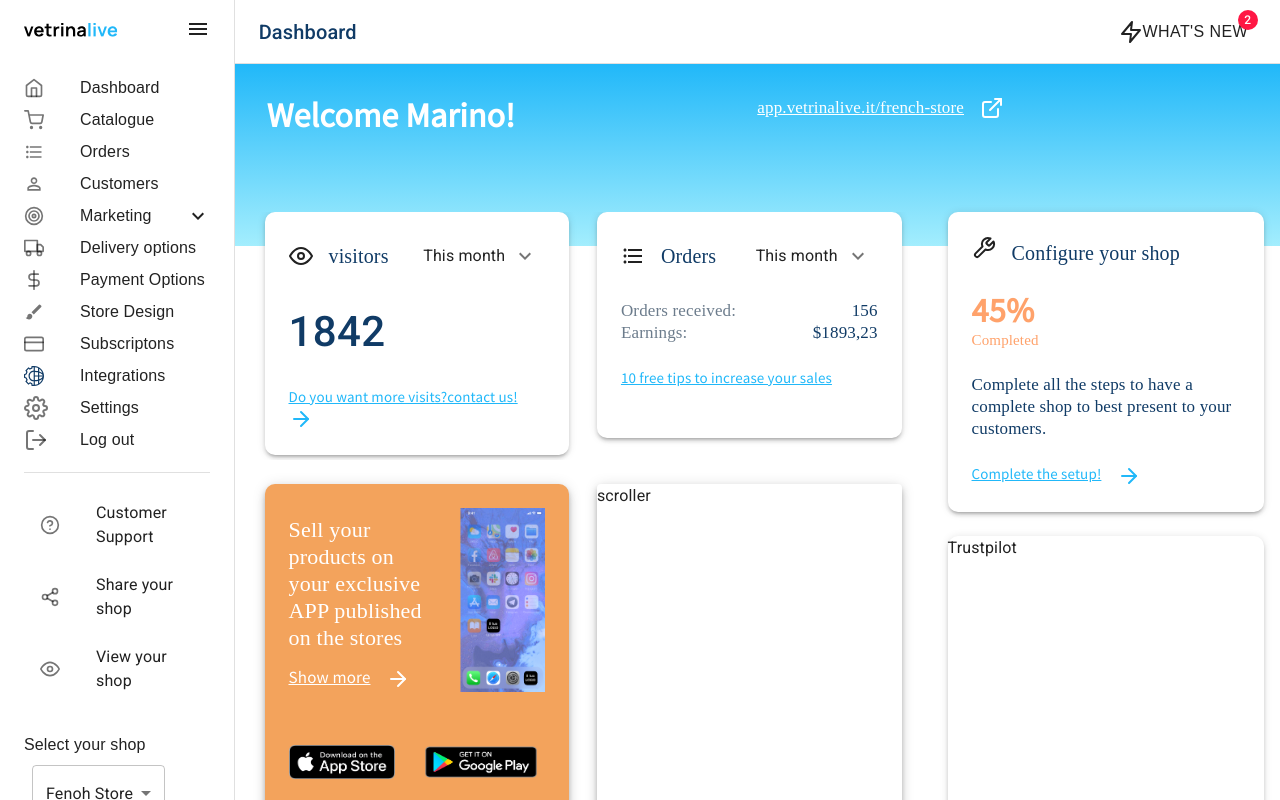
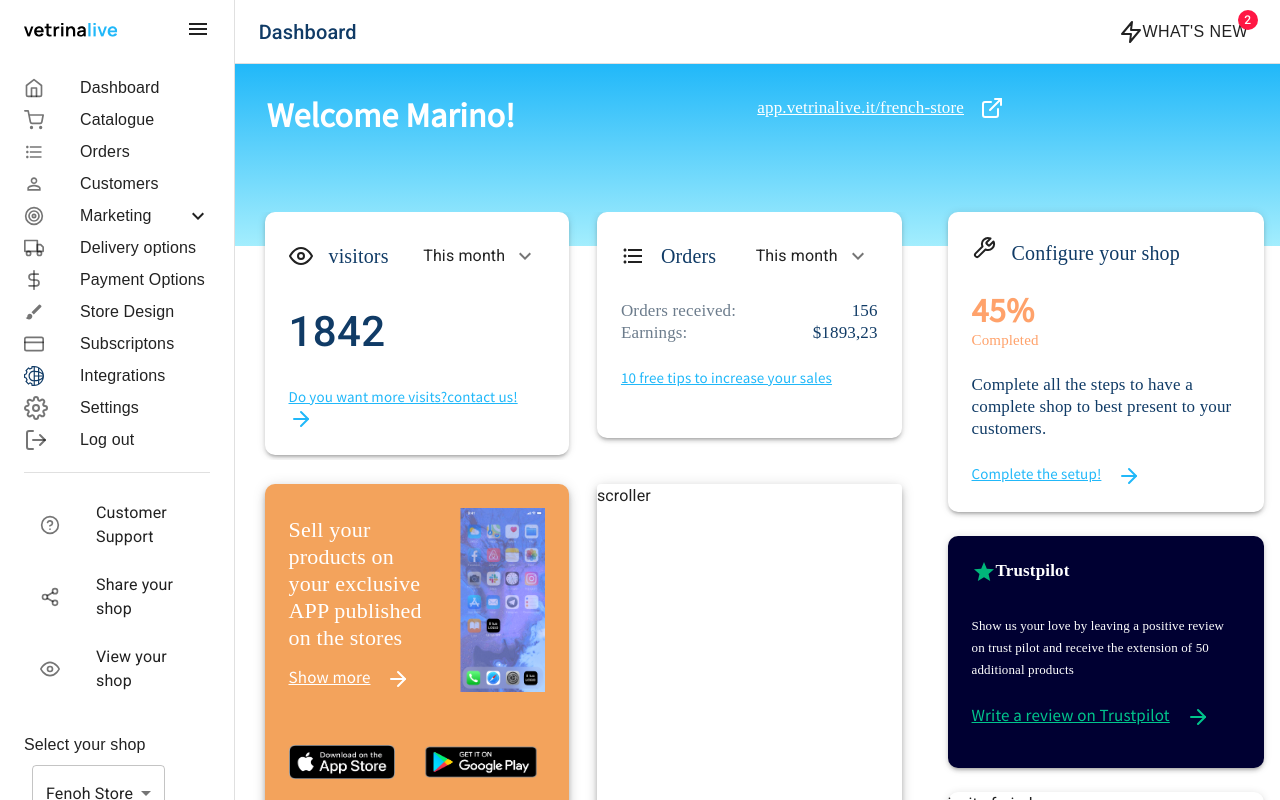
Before and after one commit to Ramy-Ab/LD-Mid-Assessment, a Next.js app: page / in a window 1280 px wide. Shown: the top 800 px of the page. Built offline with nearby package versions, Linux system fonts and the light colour scheme; a web font is replaced by a local one.

Commit message:
LD-16 adding trustpilot card

```diff
--- a/components/dashboard/RightFrame/InviteFreinds.jsx
+++ b/components/dashboard/RightFrame/InviteFreinds.jsx
@@ -14,7 +14,7 @@ export default function InviteFreinds() {
 
 const useStyles = makeStyles((theme) => ({
   paper: {
-    height: "226px",
+    height: "250px",
     borderRadius: "10px",
     marginBottom: "24px",
   },
--- a/components/dashboard/RightFrame/Trustpilot.jsx
+++ b/components/dashboard/RightFrame/Trustpilot.jsx
@@ -1,12 +1,37 @@
-import { Paper } from "@mui/material";
+import { StarOutlined } from "@mui/icons-material";
+import { Grid, Paper, Stack, Typography } from "@mui/material";
 import { makeStyles } from "@mui/styles";
+import { ArrowRight, Star } from "react-feather";
 
 export default function Trustpilot() {
   const classes = useStyles();
   return (
     <>
       <Paper className={classes.paper} elevation={3}>
-        Trustpilot
+        <Stack spacing={3}>
+          <Grid container>
+            <Grid item>
+              <StarOutlined className={classes.star} />
+            </Grid>
+            <Grid item>
+              <Typography className={classes.cardTitle}>Trustpilot</Typography>
+            </Grid>
+          </Grid>
+          <Typography className={classes.textBody}>
+            Show us your love by leaving a positive review on trust pilot and
+            receive the extension of 50 additional products
+          </Typography>
+          <Grid container>
+            <Typography
+              sx={{ textDecoration: "underline" }}
+              mr={2}
+              className={classes.textButtom}
+            >
+              Write a review on Trustpilot{" "}
+            </Typography>
+            <ArrowRight className={classes.arrow} />
+          </Grid>
+        </Stack>
       </Paper>
     </>
   );
@@ -14,8 +39,37 @@ export default function Trustpilot() {
 
 const useStyles = makeStyles((theme) => ({
   paper: {
-    height: "500px",
+    minHeight: "232px",
     borderRadius: "10px",
     marginBottom: "24px",
+    backgroundColor: "#000032",
+    padding: "24px",
+  },
+  star: {
+    color: "#00B67A",
+  },
+  cardTitle: {
+    color: "#FFFFFF",
+    fontFamily: "NotoSansHK",
+    fontWeight: "700",
+    fontSize: "17px",
+    lineHeight: "22px",
+  },
+  textBody: {
+    color: "#FFFFFF",
+    fontFamily: "NotoSansHK",
+    fontWeight: "400",
+    fontSize: "13px",
+    lineHeight: "22px",
+  },
+  textButtom: {
+    color: "#00C48C",
+    fontFamily: "SourceSansPro",
+    fontWeight: "400",
+    fontSize: "17px",
+    lineHeight: "20px",
+  },
+  arrow: {
+    color: "#00C48C",
   },
 }));
--- a/helpers/theme.js
+++ b/helpers/theme.js
@@ -91,5 +91,7 @@ export const theme = createTheme({
       fontSize: "15px",
       lineHeight: "20px",
     },
+
+
   },
 });
--- a/styles/globals.css
+++ b/styles/globals.css
@@ -7,3 +7,8 @@
   font-family: "SourceSansPro";
   src: url("../assets/fonts/SourceSansPro-Regular.ttf");
 }
+
+@font-face {
+  font-family: "SourceSansKR";
+  src: url("../assets/fonts/NotoSansKR-Regular.otf");
+}
```
Also changed, not shown: 1 other file (tests, documents, lock files or other folders).
